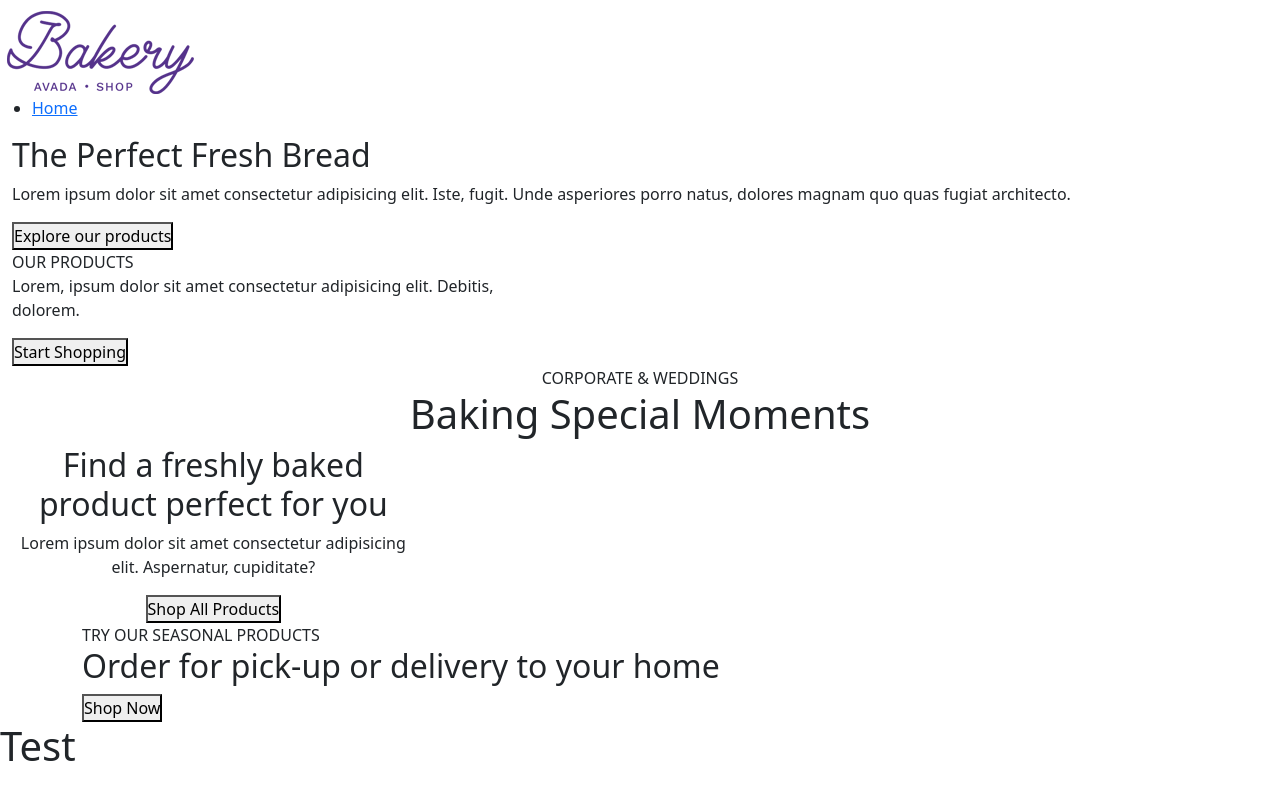
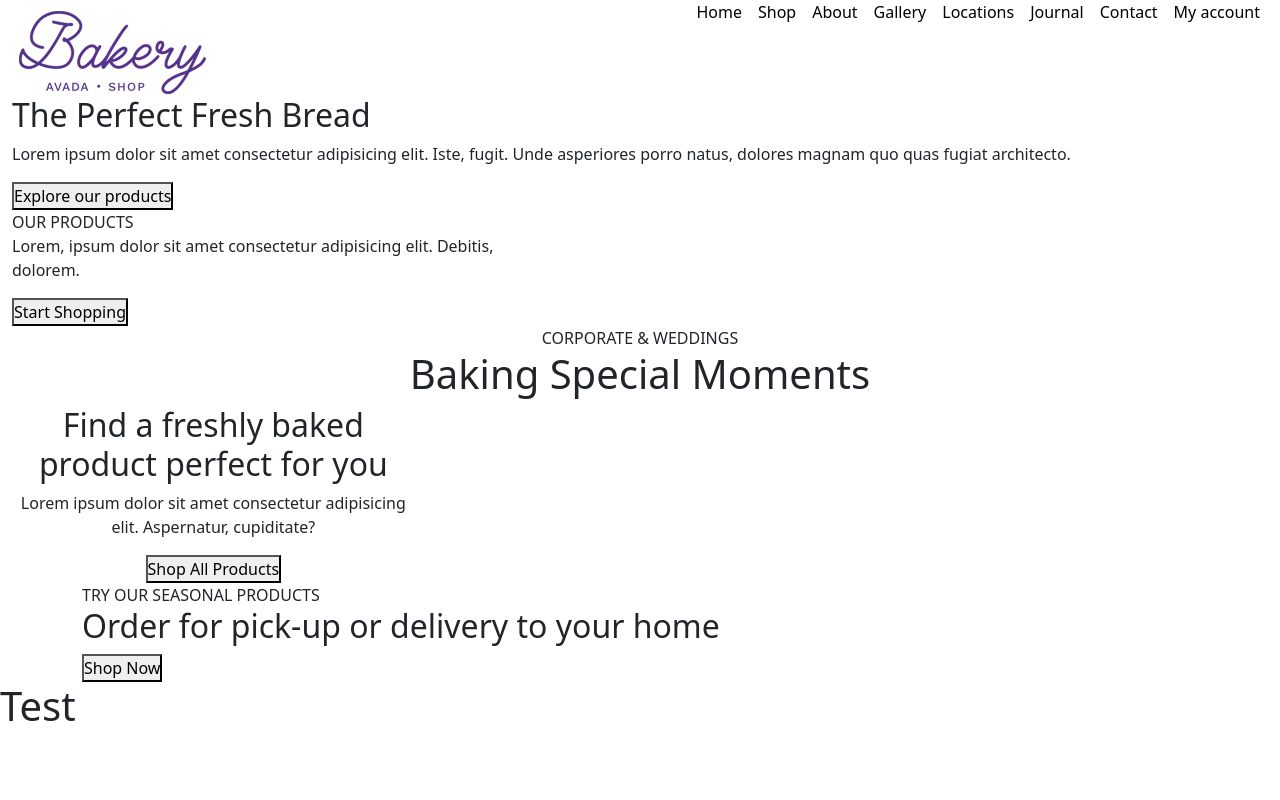
Before and after one commit to antoniostassi/proj-html-vuejs, a Vue app: page / in a window 1280 px wide. Built offline with nearby package versions, Linux system fonts and the light colour scheme.

Commit message:
Header Navbar into component and dynamically generated

```diff
--- a/src/components/HeaderComponent.vue
+++ b/src/components/HeaderComponent.vue
@@ -1,9 +1,14 @@
 <script>
+import NavbarComponent from './NavbarComponent.vue';
+
     export default {
         data(){
             return{
 
             }
+        },
+        components:{
+            NavbarComponent
         }
     }
 </script>
@@ -12,14 +17,18 @@
 
     <header>
 
+        <div class="container-xxl">
+            <div class="row">
+                <div class="col-3">
+                    <img src="/src/assets/images/avada-bakery-logo.png" alt="Logo">
+                </div>
+                <div class="col-9">
+                    <NavbarComponent/>
+                </div>
+            </div>
+
+        </div>
         <!-- Logo + NavBar-->
-        <img src="/src/assets/images/avada-bakery-logo.png" alt="Logo">
-
-        <nav>
-            <ul>
-                <li><a href="#">Home</a></li> <!-- Header list will be here -->
-            </ul>
-        </nav>
 
         <!-- First section "The Perfect Fresh Bread"-->
         <section>
--- /dev/null
+++ b/src/components/NavbarComponent.vue
@@ -0,0 +1,31 @@
+<script>
+    export default {
+        data(){
+            return{
+                navbarItems: [
+                    "Home",
+                    "Shop",
+                    "About",
+                    "Gallery",
+                    "Locations",
+                    "Journal",
+                    "Contact",
+                    "My account"
+                ]
+            }
+        }
+    }
+</script>
+
+<template>
+    <nav>
+        <ul class="d-flex justify-content-end">
+            <li v-for="(btn, index) in navbarItems" :key="index" class="px-2"><a href="#">{{btn}}</a></li> <!-- Header list will be here -->
+            <li><i class="fa-solid fa-cart-shopping"></i></li>
+        </ul>
+    </nav>
+</template>
+
+<style scoped>
+
+</style>
--- a/src/style.css
+++ b/src/style.css
@@ -3,3 +3,11 @@
     padding:0;
     box-sizing: border-box;
 }
+
+ol, ul, li {
+    list-style-type: none;
+    &>a{
+        text-decoration:none;
+        color:black;
+    }
+}
```
